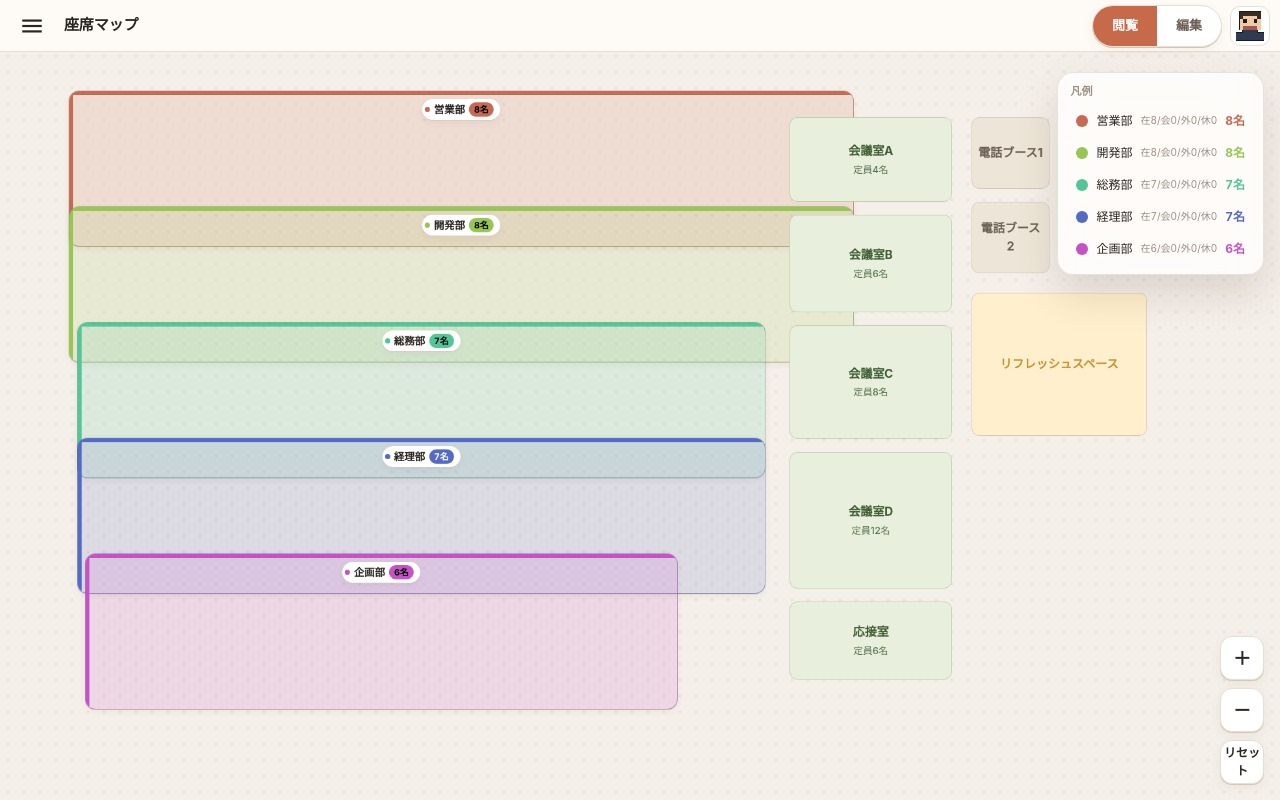
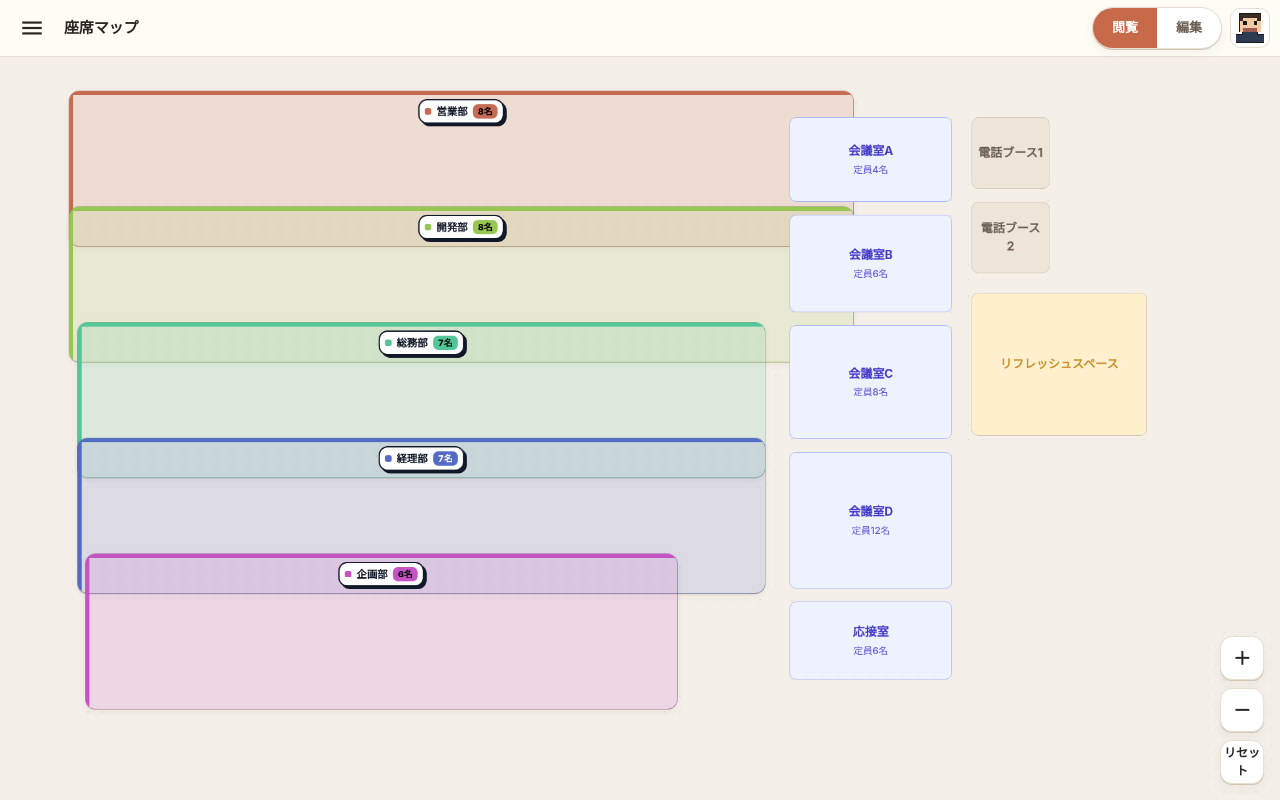
Before and after one commit to J-paku/seatmap-demo, a Next.js app: page / in a window 1280 px wide. Built offline with nearby package versions, Linux system fonts and the light colour scheme.

Commit message:
fix: 配色・状態表示を原本実測に合わせる
- 状態表示を角丸なし四角、会議中を青に
- 会議室をインディゴ、チームラベルをネオブルータルに
- 凡例を削除、turbopack.root を共通化

```diff
--- a/components/SeatMapCanvas.tsx
+++ b/components/SeatMapCanvas.tsx
@@ -1053,36 +1053,7 @@ export const SeatMapCanvas = forwardRef<SeatMapCanvasHandle, Props>(function Sea
           <AlignmentGuides guides={snapGuides} viewBoxW={layout.viewBox.width} viewBoxH={layout.viewBox.height} />
         )}
       </div>
-      <div className='team-legend'>
-        <div className='team-legend-title'>凡例</div>
-        {layout.teams.map((team) => {
-          const colorEntry = resolveTeamColor(teamColorMap, team.id, team.name)
-          const count = assignedCountByTeam.get(team.id) ?? 0
-          const counts = teamPresenceCounts.get(team.id)
-          return (
-            <button
-              key={team.id}
-              type='button'
-              className={`team-legend-row${expandedTeamIds.has(team.id) ? ' is-selected' : ''}`}
-              onClick={(e) => {
-                e.stopPropagation()
-                handleLegendSelect(team.id)
-              }}
-            >
-                <span className='team-legend-chip' style={{ background: colorEntry.background }} />
-                <span className='team-legend-name'>{team.name}</span>
-                {counts && (
-                  <span className='team-legend-breakdown'>
-                    在{counts.present}/会{counts.meeting}/外{counts.out}/休{counts.vacation}
-                  </span>
-                )}
-                <span className='team-legend-count' style={{ color: colorEntry.background }}>
-                  {count}名
-                </span>
-              </button>
-            )
-          })}
-      </div>
+      {/* 原本には常時表示の凡例パネルは無い(チーム名は各アイランドのラベル板で表示) */}
       <ZoomControls onZoomIn={() => zoomButton(1)} onZoomOut={() => zoomButton(-1)} onReset={resetView} />
       {isEditMode && seatActionBarPos && editSelectedSeatId && (
         <SeatActionBar
--- a/next.config.mjs
+++ b/next.config.mjs
@@ -12,6 +12,8 @@ const nextConfig = {
   // 静的export では画像最適化サーバーが無いため無効化
   images: { unoptimized: true },
   trailingSlash: true,
+  // 親フォルダの lockfile によるワークスペースルート誤検出を防ぐ(このフォルダを明示)
+  turbopack: { root: import.meta.dirname },
   ...(isPages ? { basePath: repoBase, assetPrefix: repoBase } : {}),
 }
 
--- a/styles/seatmap.css
+++ b/styles/seatmap.css
@@ -46,8 +46,8 @@
 /* 施設 */
 .facility-block {
   position: absolute;
-  border-radius: 12px;
-  border: 1.5px solid var(--color-border-strong);
+  border-radius: 10px;
+  border: 1px solid var(--color-border-strong);
   display: flex;
   flex-direction: column;
   align-items: center;
@@ -194,7 +194,8 @@
 .seat-status-dot {
   width: 6px;
   height: 6px;
-  border-radius: 9999px;
+  /* 原本実測: 状態表示は円ではなく 6×6 の角丸なし四角 */
+  border-radius: 0;
   background: var(--status-color);
 }
 
@@ -257,13 +258,13 @@
   top: 0;
   left: 0;
   right: 0;
-  height: 52px;
+  height: 57px;
   display: flex;
   align-items: center;
   gap: 10px;
   padding: 0 10px;
-  background: var(--color-surface-overlay);
-  backdrop-filter: blur(10px);
+  /* 原本実測: ヘッダーは不透明(#fffcf6)・高さ57px・ブラー無し */
+  background: var(--color-surface);
   border-bottom: 1px solid var(--color-border);
   z-index: var(--z-index-sticky);
 }
--- a/styles/team-overlay.css
+++ b/styles/team-overlay.css
@@ -27,6 +27,7 @@
   width: 6px;
 }
 
+/* 原本実測: チーム名ラベルは白地・2px黒枠・オフセット黒影のネオブルータル「ラベル板」(色チップ│チーム名│人数バッジ) */
 .team-area-label {
   position: absolute;
   top: 12px;
@@ -34,23 +35,24 @@
   transform: translateX(-50%);
   display: flex;
   align-items: center;
-  gap: 6px;
+  gap: 8px;
   max-width: calc(100% - 24px);
-  padding: 4px 10px 4px 4px;
-  border-radius: 9999px;
-  background: var(--color-surface-elevated);
-  box-shadow: var(--shadow-card);
-  font-weight: 700;
-  color: var(--color-text-primary);
+  padding: 5px 8px 5px 8px;
+  border-radius: 14px;
+  background: #ffffff;
+  border: 2px solid #111827;
+  box-shadow: 4px 4px 0 #111827;
+  font-weight: 800;
+  color: #111827;
   white-space: nowrap;
   font-variant-numeric: tabular-nums;
 }
 
 .team-area-label-strip {
   flex-shrink: 0;
-  width: 8px;
-  height: 8px;
-  border-radius: 9999px;
+  width: 10px;
+  height: 10px;
+  border-radius: 3px;
 }
 
 .team-area-label-name {
@@ -63,9 +65,10 @@
 .team-area-label-badge {
   flex-shrink: 0;
   padding: 1px 8px;
-  border-radius: 9999px;
+  border-radius: 8px;
+  /* 背景・文字色はチーム色をインラインで付与(TeamArea.tsx) */
   font-size: 0.85em;
-  font-weight: 700;
+  font-weight: 800;
 }
 
 /* 「チーム表示」トグルボタン(キャンバス上部ツールバー) */
--- a/styles/tokens.css
+++ b/styles/tokens.css
@@ -29,12 +29,13 @@
   --color-danger-soft: #ffd8cc;
   --color-seatmap-bg: #f5efe9;
   --color-team-bg-opacity: 0.1;
-  --color-meeting-room-busy-bg: #ffe0d6;
-  --color-meeting-room-busy-text: #8b2f18;
-  --color-meeting-room-busy-border: #e8a788;
-  --color-meeting-room-empty-bg: #e8f0dd;
-  --color-meeting-room-empty-text: #3e5e32;
-  --color-meeting-room-empty-border: #bacfa8;
+  /* 会議室カード=原本実測のインディゴ系(空室=薄インディゴ / 会議中=薄ブルー・濃紺文字) */
+  --color-meeting-room-busy-bg: #dbeafe;
+  --color-meeting-room-busy-text: #1e40af;
+  --color-meeting-room-busy-border: #93c5fd;
+  --color-meeting-room-empty-bg: #eef2ff;
+  --color-meeting-room-empty-text: #4338ca;
+  --color-meeting-room-empty-border: #a5b4fc;
   --shadow-card: 0 1px 0 #d4c7b6, 0 4px 12px rgba(74, 60, 48, 0.06);
   --shadow-modal: 0 20px 48px rgba(74, 60, 48, 0.2);
   --glass-bg: rgba(255, 255, 255, 0.78);
@@ -168,8 +169,9 @@
 
 /* 状態チップ色(present/meeting/out/vacation) */
 .seat-map-root {
-  --color-status-present: #6b8e5a;
-  --color-status-meeting: #c76a4a;
-  --color-status-out: #c68f2a;
-  --color-status-vacation: #9c8e80;
+  /* 状態表示=原本実測(在席=緑/会議中=青/外出=琥珀/休み=グレー・全テーマ共通) */
+  --color-status-present: #16a34a;
+  --color-status-meeting: #2563eb;
+  --color-status-out: #d97706;
+  --color-status-vacation: #6b7280;
 }
```
